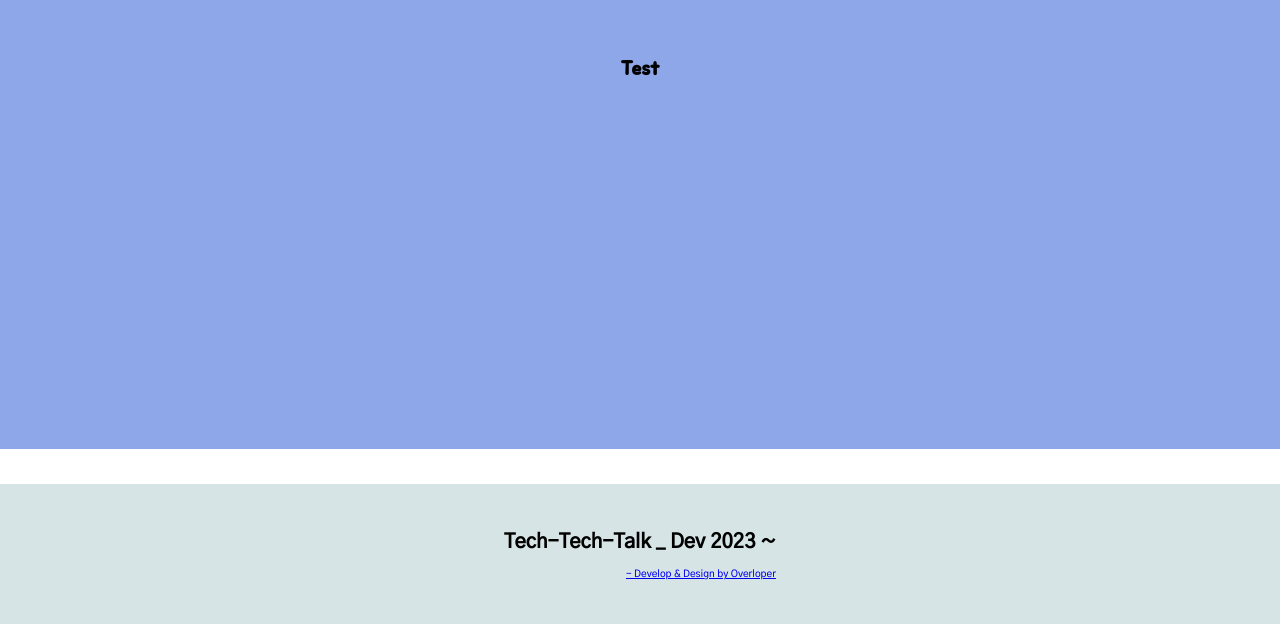
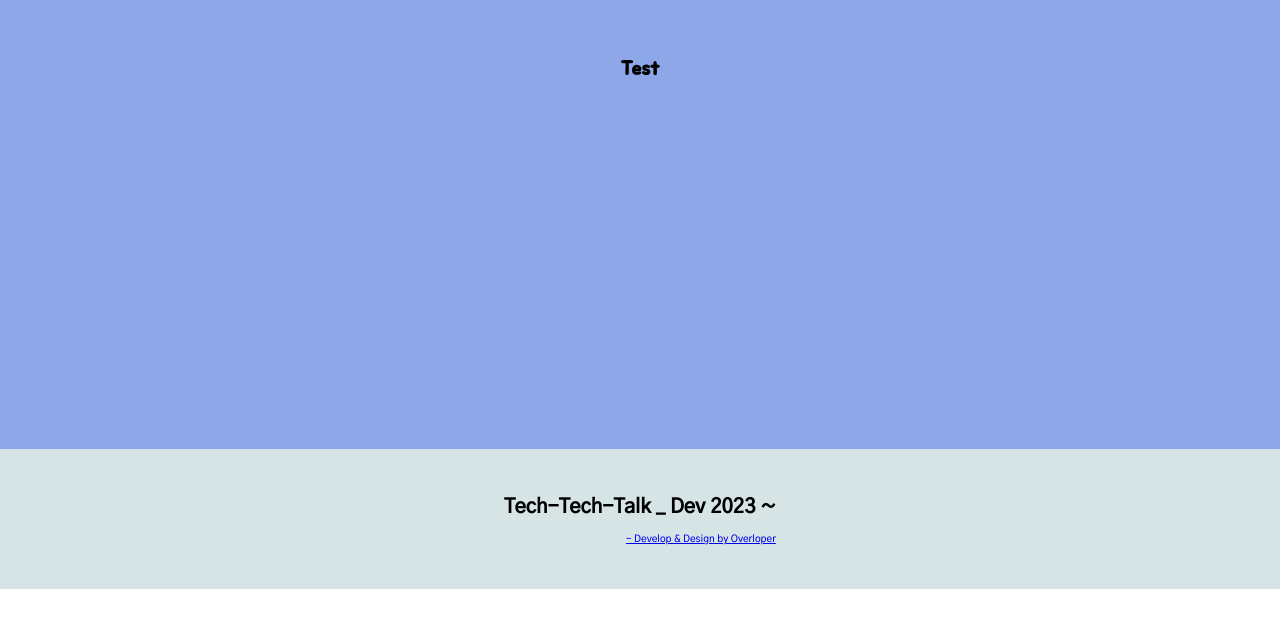
Before and after one commit to kimseonghyoek/tech-tech-talk, a React (Create React App) app in the folder front/: page / in a window 1280 px wide. Shown: the part 1186-1810 px from the top of the page. After the commit the page ends 1775 px from the top, so only its background shows below. Built offline with nearby package versions, Linux system fonts and the light colour scheme; the HTML template or start-up script is replaced by a standard one.

Commit message:
Update footer styles

```diff
--- a/front/src/components/Footer.tsx
+++ b/front/src/components/Footer.tsx
@@ -8,7 +8,6 @@ const Container = styled.div`
   align-items: center;
   height: 14rem;
   background-color: ${palette.main_color2};
-  margin-top: 3.5rem;
 
   h1 {
     text-align: center;
```
